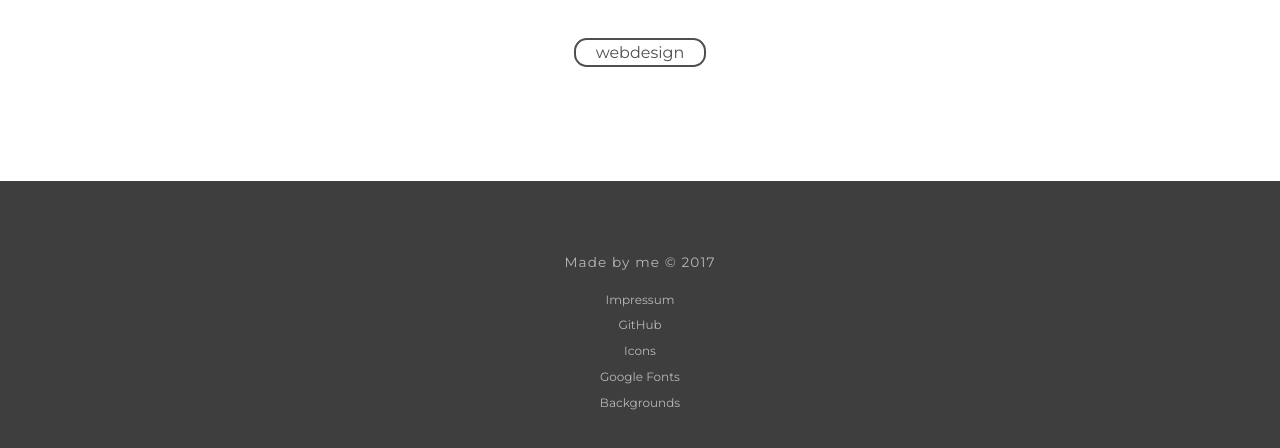
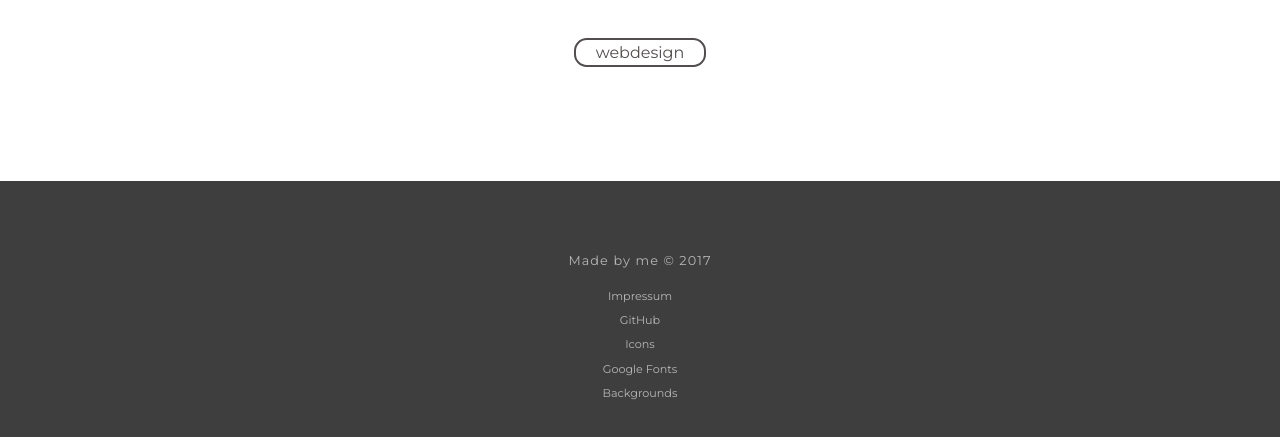
Before and after one commit to Bratwurstli/webdesign, a plain HTML site: page index.html in a window 1280 px wide. Shown: the part 1883-2331 px from the top of the page. Drawn offline with Linux system fonts and the light colour scheme.

Commit message:
changes impressum style

```diff
--- a/css/stylesheet.css
+++ b/css/stylesheet.css
@@ -115,14 +115,14 @@ h1 {
 footer {
 	margin-top: 13vh;
 	padding: 7vh 0 4vh 0;
-	font-size: .85rem;
+	font-size: .8rem;
 	background-color: #3e3e3e;
 	color: #b8b8b8;
 	letter-spacing: 1.1px;
 }
 
 footer a {
-	font-size: .75rem;
+	font-size: .7rem;
 	color: #b8b8b8;
 	letter-spacing: normal;
 }
@@ -134,12 +134,13 @@ footer a:hover, footer a:focus {
 /* impressum */
 
 #impressum {
+	padding: 1vh;
 	display: none;
 	border: 1px solid;
 	border-radius: 5px;
 	width: 50%;
 	margin: 2vh auto;
-	font-size: .75rem;
+	font-size: .7rem;
 	letter-spacing: normal;
 	line-height: 190%;
 }
--- a/index.html
+++ b/index.html
@@ -54,7 +54,7 @@
 			Wasserbreite 20<br>
 			32257 Bünde<br>
 			<i class="fa fa-mobile" aria-hidden="true"></i> 0176-45612020<br>
-			<i class="fa fa-envelope" aria-hidden="true"></i> s.s.mengler@gmx.net
+			<i class="fa fa-envelope" aria-hidden="true"></i> s.s.mengler@gmx.net<br>
 		</address>
 		<li><a href="https://github.com/Sven90" target="_blank">GitHub</a></li>
 		<li><a href="http://fontawesome.io/" target="_blank">Icons</a></li>
```
